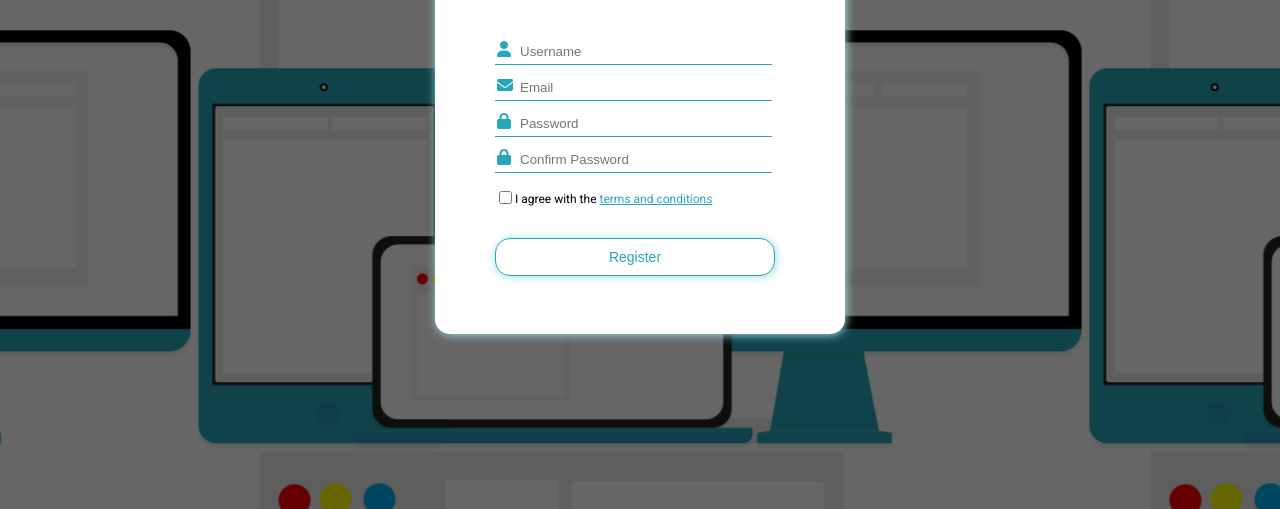
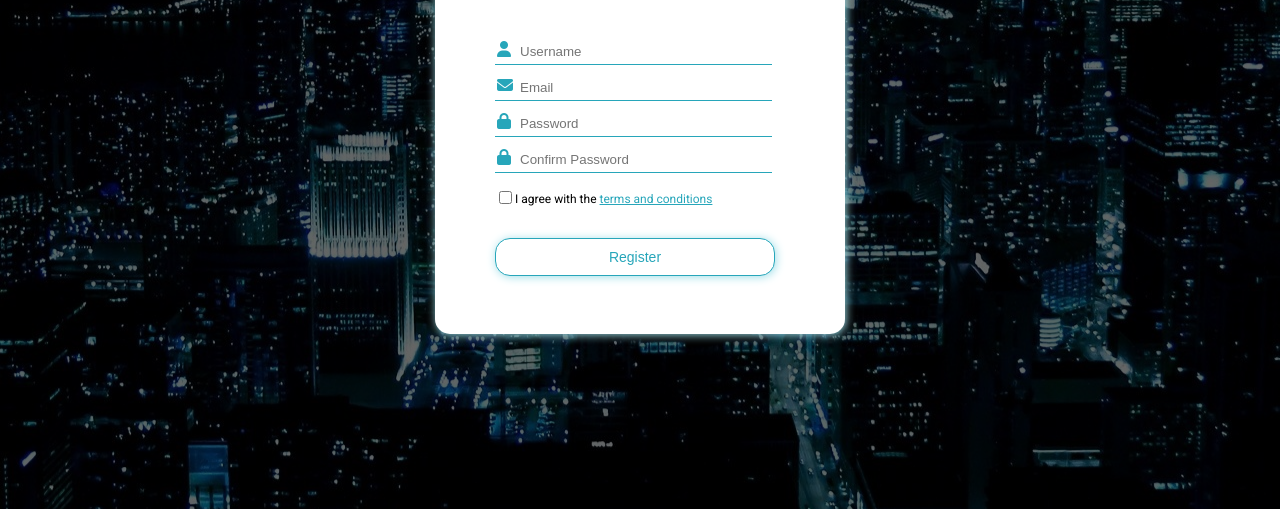
Before and after one commit to azlilsafwan/registerpage_1, a plain HTML site: page index.html in a window 1280 px wide. Shown: the part 291-800 px from the top of the page. Drawn offline with Linux system fonts and the light colour scheme.

Commit message:
Update main.css

```diff
--- a/styles/main.css
+++ b/styles/main.css
@@ -2,7 +2,7 @@ body {
 	margin: 0;
 	padding: 0;
 	font-family: 'Roboto', sans-serif;
-	background-image: linear-gradient(rgba(0,0,0,0.6), rgba(0,0,0,0.6)), url('../images/backdrop_test_1.png');
+	background-image: linear-gradient(rgba(0,0,0,0.6), rgba(0,0,0,0.6)), url('../images/backdrop_test_2.jpg');
 	background-position: center;
 }
 
```
